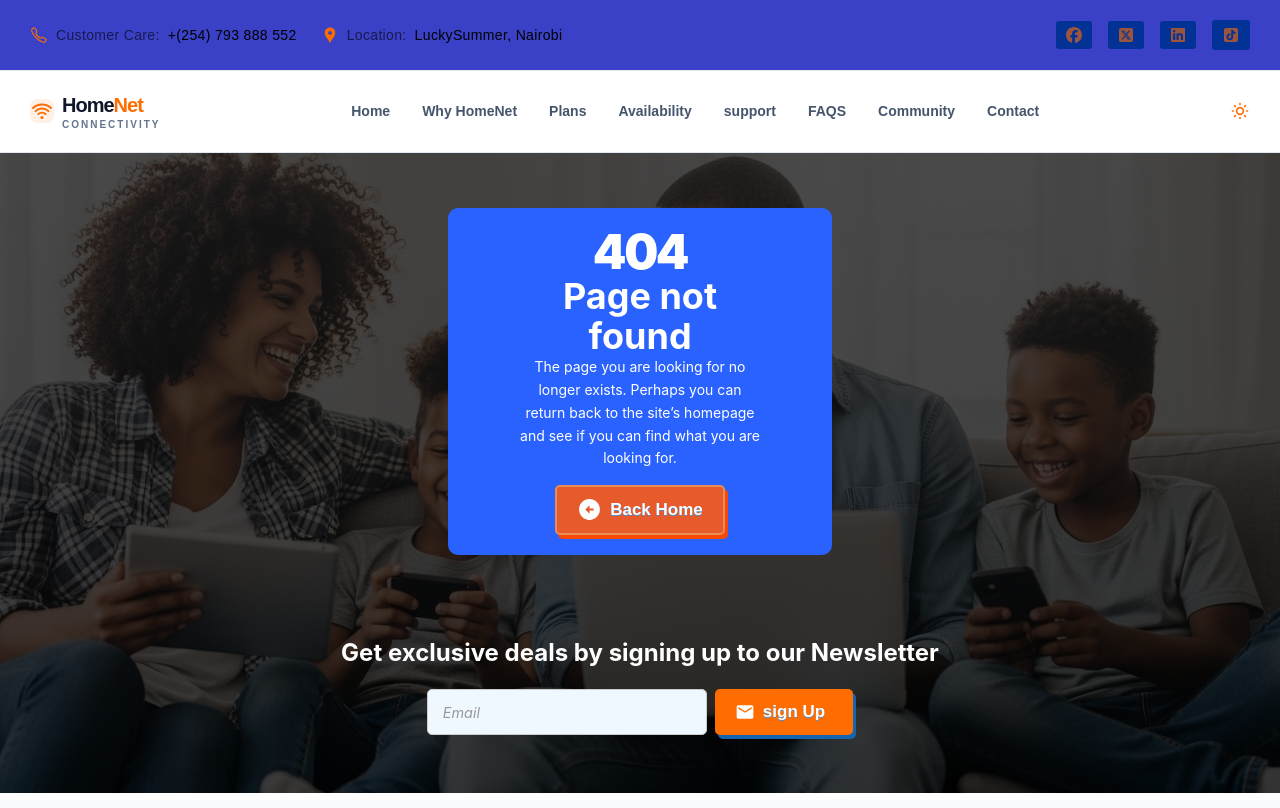
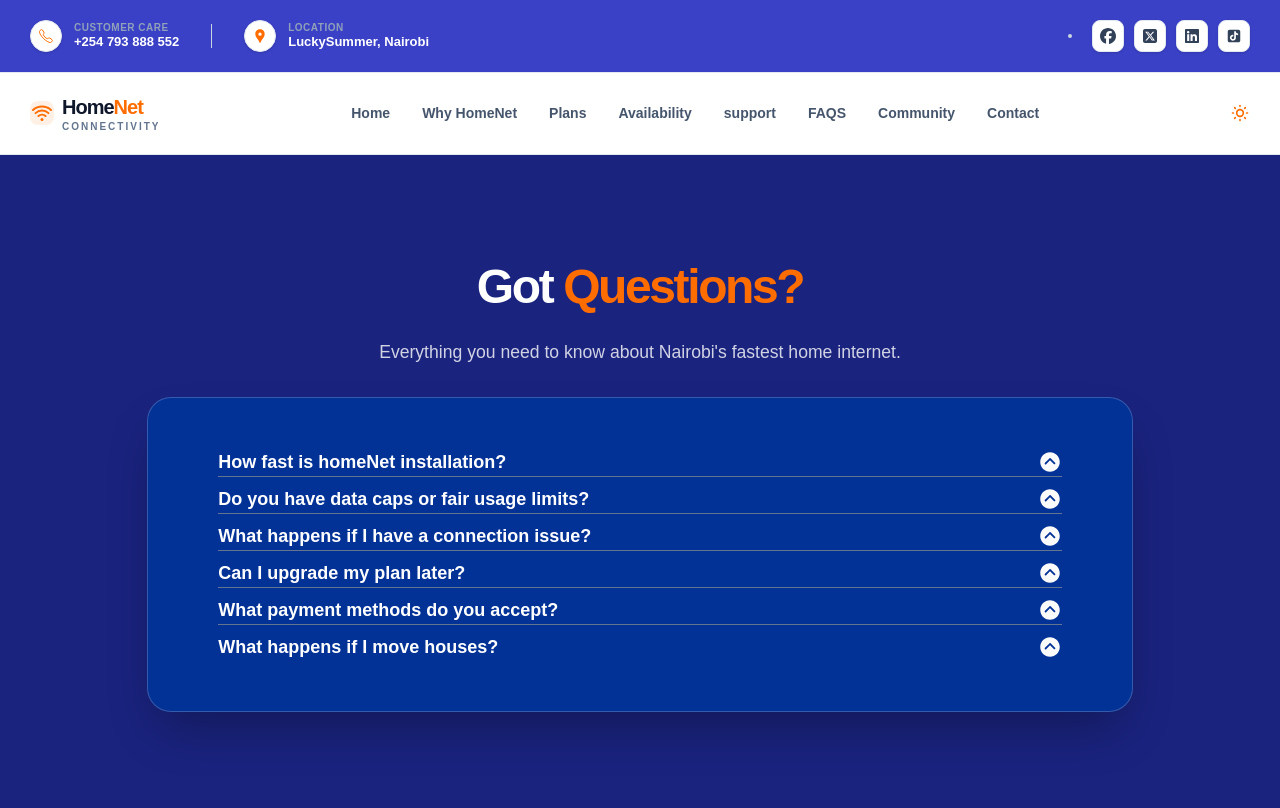
Before and after one commit to wainaina-mwangi/HomeNet, a React (Vite) app: page /FaqSection in a window 1280 px wide. Built offline with nearby package versions, Linux system fonts and the light colour scheme.

Commit message:
faqs section

```diff
--- a/src/App.jsx
+++ b/src/App.jsx
@@ -15,6 +15,8 @@ import { useState, useEffect, Suspense } from "react";
 import Loader from "./components/Loader";
 import ScrollToTop from "./components/ScrollToTop";
 import CoverageChecker from "./components/CoverageChecker";
+import FaqSection from "./components/Faq/FaqSection";
+
 
 const App = () => {
   const [initialLoading, setInitialLoading] = useState(true);
@@ -35,6 +37,7 @@ const App = () => {
       <ToastContainer position="top-center" reverseOrder={false} />
       <ThemeProvider>
         <ScrollToTop />
+
         <TopNavbar />
         <Navbar />
         <Suspense fallback={<Loader />}>
@@ -44,6 +47,8 @@ const App = () => {
             <Route path="*" element={<NotFoundPage />} />
             <Route path="/plans" element={<Plans />} />
             <Route path="/CoverageChecker" element={<CoverageChecker />} />
+            <Route path="/FaqSection" element={ <FaqSection />} />
+
           </Routes>
         </Suspense>
       </ThemeProvider>
--- a/src/components/Couresel/couresel.css
+++ b/src/components/Couresel/couresel.css
@@ -1,3 +1,6 @@
+
+
+
 @media (min-width: 1024px) {
   .hero-wrapper {
     height: 100vh;
--- a/src/components/Couresel/couresel.jsx
+++ b/src/components/Couresel/couresel.jsx
@@ -3,10 +3,10 @@ import "react-responsive-carousel/lib/styles/carousel.min.css";
 import { GoPaperAirplane } from "react-icons/go";
 import { Carousel } from "react-responsive-carousel";
 import { motion } from "framer-motion";
+import { Link } from "react-router-dom";
 import image_4 from "../../assets/IMAGE_4.png";
 import image_1 from "../../assets/IMAGE_1.png";
 import image_2 from "../../assets/IMAGE_2.png";
-import { Link } from "react-router-dom";
 
 const Couresel = () => {
   const fadeInUp = {
@@ -23,20 +23,48 @@ const Couresel = () => {
   };
 
   return (
-    <div className="carousel-wrapper hero-wrapper w-full relative overflow-hidden   mx-4 md:mx-auto  mt-6 md:mt-5">
+    <div className="carousel-wrapper hero-wrapper w-full relative overflow-hidden mx-4 md:mx-auto mt-6 md:mt-5">
+
+      <style>{`
+        .main-carousel .control-dots {
+          bottom: 25px !important;
+          display: flex !important;
+          justify-content: center !important;
+          align-items: center !important;
+          gap: 12px;
+          margin: 0 !important;
+          width: 100%;
+
+        }
+      `}</style>
+
       <Carousel
         autoPlay
         infiniteLoop
-        showIndicators={true}
         showStatus={false}
         showThumbs={false}
         interval={5000}
         stopOnHover={false}
         className="main-carousel"
+        renderIndicator={(onClickHandler, isSelected, index, label) => (
+          <li
+            className={`transition-all duration-300 ease-in-out cursor-pointer rounded-full ${
+              isSelected
+                ? "w-10 h-3 bg-brand-orange"
+                : "w-3 h-3 bg-white/40 hover:bg-white/70"
+            }`}
+            onClick={onClickHandler}
+            onKeyDown={onClickHandler}
+            value={index}
+            key={index}
+            role="button"
+            tabIndex={0}
+            aria-label={`${label} ${index + 1}`}
+          />
+        )}
       >
-        {/* --- SLIDE 1 --- */}
-
-        <div className="relative h-100 sm:h-125 md:h-150">
+        {/* --- SLIDE 1: ULTRA-FAST --- */}
+        <div className="relative h-[400px] sm:h-[500px] md:h-[600px]">
           <img
             src={image_4}
             className="h-full w-full object-cover"
@@ -52,7 +80,7 @@ const Couresel = () => {
               variants={fadeInUp}
               className="text-3xl sm:text-5xl md:text-7xl font-black text-white tracking-tighter mb-4"
             >
-              Ultra-Fast Internet that <br />{" "}
+              Ultra-Fast Internet that <br />
               <span className="text-brand-orange">feels like Home</span>
             </motion.h1>
             <motion.p
@@ -65,13 +93,13 @@ const Couresel = () => {
             <div className="flex flex-wrap justify-center gap-4">
               <Link
                 to="/plans"
-                className="btn flex items-center gap-2 bg-brand-orange hover:bg-brand-orange/70 text-white font-bold py-3 px-8 rounded-2xl transition-all active:scale-95 "
+                className="btn flex items-center gap-2 bg-brand-orange hover:bg-brand-orange/70 text-white font-bold py-3 px-8 rounded-2xl transition-all active:scale-95"
               >
                 View Our Plans <GoPaperAirplane />
               </Link>
               <Link
                 to="/contact"
-                className="btn flex items-center gap-2 bg-white/10 hover:bg-white/20  text-white border border-white/30 font-bold py-3 px-8 rounded-2xl transition-all active:scale-95"
+                className="btn flex items-center gap-2 bg-white/10 hover:bg-white/20 text-white border border-white/30 font-bold py-3 px-8 rounded-2xl transition-all active:scale-95"
               >
                 Check Coverage
               </Link>
@@ -79,9 +107,8 @@ const Couresel = () => {
           </motion.div>
         </div>
 
-        {/* --- SLIDE 2 --- */}
-
-        <div className="relative h-100 sm:h-125 md:h-150">
+        {/* --- SLIDE 2: WORK & STREAM --- */}
+        <div className="relative h-[400px] sm:h-[500px] md:h-[600px]">
           <img
             src={image_2}
             className="h-full w-full object-cover"
@@ -118,9 +145,8 @@ const Couresel = () => {
           </motion.div>
         </div>
 
-        {/* --- SLIDE 3 --- */}
-
-        <div className="relative h-100 sm:h-125 md:h-150">
+        {/* --- SLIDE 3: NAIROBI LOCAL --- */}
+        <div className="relative h-[400px] sm:h-[500px] md:h-[600px]">
           <img
             src={image_1}
             className="h-full w-full object-cover"
--- /dev/null
+++ b/src/components/Faq/Faq.css
@@ -0,0 +1,79 @@
+
+
+.faq-section {
+  padding: 6rem 1.5rem;
+  position: relative;
+  background: #1A237E;
+  display: flex;
+  align-items: center;
+  justify-content: center;
+  min-height: 10vh;
+}
+
+.faq-container {
+  width: 80%;
+  max-width: 1200px;
+  display: flex;
+  flex-direction: column;
+  align-items: center;
+}
+
+.faq-header {
+  text-align: center;
+  margin-bottom: 2rem;
+}
+
+.faq-title {
+  font-size: 3rem;
+  font-weight: 900;
+  color: white;
+  letter-spacing: -0.05em;
+  margin-bottom: 1rem;
+}
+
+.faq-title .highlight {
+  color: #FF6D00;
+}
+
+.faq-subtitle {
+  color: rgba(255, 255, 255, 0.8);
+  font-size: 1.1rem;
+}
+
+
+.faq-glass-card {
+  width: 100%;
+  padding: 30px 50px;
+  border-radius: 1.5rem;
+  backdrop-filter: blur(20px);
+  -webkit-backdrop-filter: blur(20px);
+  border: 1px solid rgba(255, 255, 255, 0.2);
+  background: #033297;
+  box-shadow: 0 25px 50px -12px rgba(0, 0, 0, 0.3);
+  transition: all 0.5s ease;
+}
+
+.faq-list {
+  display: flex;
+  flex-direction: column;
+  gap:8px;
+  margin:20px;
+}
+
+
+.dark .faq-glass-card {
+  background: rgba(255, 255, 255, 0.05);
+  border: 1px solid rgba(255, 255, 255, 0.1);
+  box-shadow: none;
+}
+
+
+@media (max-width: 768px) {
+  .faq-title {
+    font-size: 2.2rem;
+  }
+
+  .faq-section {
+    padding: 4rem 1rem;
+  }
+}
--- /dev/null
+++ b/src/components/Faq/FaqItem.jsx
@@ -0,0 +1,45 @@
+import React from "react";
+import { motion, AnimatePresence } from "framer-motion";
+import { IoIosArrowDropupCircle } from "react-icons/io";
+
+const FaqItem = ({ question, answer, isOpen, toggle }) => {
+  return (
+    <div className="border-b border-slate-500 dark:border-white/10 last:border-none">
+      <button
+        onClick={toggle}
+        className="w-full py-6 flex justify-between items-center text-left group transition-all"
+      >
+        <span className={`text-lg font-bold transition-colors duration-300 ${
+          isOpen ? "text-brand-orange" : "text-white dark:text-slate-200"
+        }`}>
+          {question}
+        </span>
+        <motion.div
+          animate={{ rotate: isOpen ? 45 : 0, color: isOpen ? "#FF6D00" : "#fbfbfc" }}
+          className="text-2xl"
+        >
+
+         <IoIosArrowDropupCircle />
+        </motion.div>
+      </button>
+
+      <AnimatePresence>
+        {isOpen && (
+          <motion.div
+            initial={{ height: 0, opacity: 0 }}
+            animate={{ height: "auto", opacity: 1 }}
+            exit={{ height: 0, opacity: 0 }}
+            transition={{ duration: 0.3, ease: "easeInOut" }}
+            className="overflow-hidden"
+          >
+            <p className="pb-9 mt-7 text-white dark:text-slate-400 leading-relaxed max-w-2xl">
+              {answer}
+            </p>
+          </motion.div>
+        )}
+      </AnimatePresence>
+    </div>
+  );
+};
+
+export default FaqItem;
--- /dev/null
+++ b/src/components/Faq/FaqSection.jsx
@@ -0,0 +1,48 @@
+import React, { useState } from "react";
+import { faqData } from "/src/constants/faqData.js";
+import FaqItem from "./FaqItem";
+import './Faq.css';
+
+const FaqSection = () => {
+  const [openIndex, setOpenIndex] = useState(null);
+
+  const handleToggle = (index) => {
+    setOpenIndex(openIndex === index ? null : index);
+  };
+
+  return (
+    <section className="faq-section">
+      <div className="faq-container">
+
+        <div className="faq-header">
+          <h2 className="faq-title">
+            Got <span className="highlight">Questions?</span>
+          </h2>
+          <p className="faq-subtitle">
+            Everything you need to know about Nairobi's fastest home internet.
+          </p>
+        </div>
+
+        <div className="faq-glass-card">
+          <div className="faq-list">
+            {faqData.map((faq, index) => (
+              <FaqItem
+                key={faq.id}
+                question={faq.question}
+                answer={faq.answer}
+                isOpen={openIndex === index}
+                toggle={() => handleToggle(index)}
+
+              />
+            ))}
+          </div>
+
+        </div>
+
+      </div>
+
+    </section>
+  );
+};
+
+export default FaqSection;
--- a/src/components/TopNavbar.jsx
+++ b/src/components/TopNavbar.jsx
@@ -5,47 +5,61 @@ import { IoCallOutline } from "react-icons/io5";
 import { MdLocationPin } from "react-icons/md";
 
 const TopNavbar = () => {
+  const socialLinks = [
+    { icon: <FaFacebook />, link: "#", label: "Facebook" },
+    { icon: <FaSquareXTwitter />, link: "#", label: "X" },
+    { icon: <FaLinkedin />, link: "#", label: "LinkedIn" },
+    { icon: <AiFillTikTok />, link: "#", label: "TikTok" },
+  ];
+
   return (
     <div
-      className="top-nav hidden sm:flex px-6 py-3 items-center justify-between text-sm transition-all duration-500
+      className="top-nav hidden sm:flex px-8 py-2.5 items-center justify-between text-[13px] transition-all duration-500
+                 bg-slate-50 text-slate-700 border-b border-slate-200
+                 dark:bg-[#020b1d]/90 dark:backdrop-blur-md dark:text-slate-300 dark:border-white/5"
+    >
 
-                    bg-slate-50 text-brand-orange-600 border-b border-slate-200
-
-                    dark:bg-brand-option dark:text-white/80 dark:border-white/5"
-    >
-      <div className="flex items-center gap-6">
-        <div className="flex items-center gap-2 font-medium tracking-wide">
-          <IoCallOutline className="text-brand-orange text-lg" />
-          <span className="opacity-60">Customer Care:</span>
-          <a
-            href="tel:+254793888552"
-            className="hover:text-brand-orange transition-colors"
-          >
-            +(254) 793 888 552
-          </a>
+      <div className="flex items-center gap-8">
+        <div className="group flex items-center gap-3">
+          <div className="flex items-center justify-center w-8 h-8 rounded-full bg-white shadow-sm border border-slate-200 group-hover:border-brand-orange/30 group-hover:bg-brand-orange/5 transition-all duration-300">
+            <IoCallOutline className="text-brand-orange text-base" />
+          </div>
+          <div className="flex flex-col leading-tight">
+            <span className="text-[10px] uppercase tracking-wider text-slate-400 font-bold">Customer Care</span>
+            <a
+              href="tel:+254793888552"
+              className="hover:text-brand-orange font-bold transition-colors text-white dark:text-slate-100"
+            >
+              +254 793 888 552
+            </a>
+          </div>
         </div>
-
-        <div className="flex items-center gap-2 font-medium tracking-wide">
-          <MdLocationPin className="text-brand-orange text-lg" />
-          <span className="opacity-60">Location:</span>
-          <span className="dark:text-white/90">LuckySummer, Nairobi</span>
+        <div className="h-6 w-[1px] bg-slate-300 dark:bg-white/10" />
+        <div className="group flex items-center gap-3">
+          <div className="flex items-center justify-center w-8 h-8 rounded-full bg-white shadow-sm border border-slate-200 group-hover:border-brand-orange/30 group-hover:bg-brand-orange/5 transition-all duration-300">
+            <MdLocationPin className="text-brand-orange text-base" />
+          </div>
+          <div className="flex flex-col leading-tight">
+            <span className="text-[10px] uppercase tracking-wider text-slate-400 font-bold">Location</span>
+            <span className="font-bold text-white dark:text-slate-100">LuckySummer, Nairobi</span>
+          </div>
         </div>
       </div>
-
-      <div>
-        <ul className="flex gap-4 items-center social_link">
-          {[
-            { icon: <FaFacebook size={16} />, link: "#" },
-            { icon: <FaSquareXTwitter size={16} />, link: "#" },
-            { icon: <FaLinkedin size={16} />, link: "#" },
-            { icon: <AiFillTikTok size={18} />, link: "#" },
-          ].map((social, index) => (
-            <li key={index}>
+      <div className="flex items-center gap-5">
+        <div className="h-1 w-1 rounded-full bg-slate-300 dark:bg-white/20" />
+        <ul className="flex gap-2.5 items-center  ">
+          {socialLinks.map((social, index) => (
+            <li key={index} className='list-none'  >
               <a
                 href={social.link}
-                className="opacity-60 hover:opacity-100 hover:text-brand-orange transition-all duration-300"
+                aria-label={social.label}
+                className="flex items-center justify-center w-8 h-8 rounded-lg
+                           bg-white border border-slate-200 text-white-200 shadow-sm
+                           hover:text-white hover:bg-brand-orange hover:border-brand-orange hover:-translate-y-1
+                           dark:bg-white/5 dark:border-white/10 dark:hover:bg-brand-orange
+                           transition-all duration-300 ease-out "
               >
-                {social.icon}
+                {React.cloneElement(social.icon, { size: 16 })}
               </a>
             </li>
           ))}
--- /dev/null
+++ b/src/constants/faqData.js
@@ -0,0 +1,35 @@
+export const faqData = [
+  {
+    id: 1,
+    question: "How fast is homeNet installation?",
+    answer: "We pride ourselves on speed. Once you've selected a plan, our Nairobi-based technical team typically completes installation within 24 hours."
+  },
+  {
+    id: 2,
+    question: "Do you have data caps or fair usage limits?",
+    answer: "No. All homeNet plans are truly unlimited. We don't throttle your speeds, no matter how much you stream, work, or game."
+  },
+  {
+    id: 3,
+    question: "What happens if I have a connection issue?",
+    answer: "Our support team is local. You can reach us via the TopNavbar contact details 24/7 for immediate troubleshooting and on-site support."
+  },
+  {
+    id: 4,
+    question: "Can I upgrade my plan later?",
+    answer: "Yes! You can upgrade or downgrade your plan at any time through your account dashboard or by contacting our support team."
+  },
+  {
+    id: 5,
+    question: "What payment methods do you accept?",
+    answer: "We make payments easy via M-Pesa. You can pay through our Lipa na M-Pesa Paybill number found on your monthly invoice or via the user dashboard."
+  },
+  {
+    id: 6,
+    question: "What happens if I move houses?",
+    answer: "If you move to an area within our coverage, we'll shift your connection for a small relocation fee. Just notify us 48 hours before your move."
+  }
+];
+
+
+export default faqData;
--- a/src/mockData/mockData.js
+++ b/src/mockData/mockData.js
@@ -32,7 +32,7 @@ export const NavbarMenu = [
   {
     id: 6,
     title: "FAQS",
-    link: "faqs",
+    link: "FaqSection ",
   },
   {
     id: 7,
--- a/src/pages/Home.jsx
+++ b/src/pages/Home.jsx
@@ -5,6 +5,8 @@ import WhyProcess from '../components/WhyProcess'
 import Services from '../components/Services'
 import Plans from "../components/Plans"
 import Availability from '../components/CoverageChecker'
+
+import FaqSection from "../components/Faq/FaqSection";
 
 
 const Home = () => {
@@ -16,7 +18,7 @@ const Home = () => {
      <WhyProcess/>
      <Plans/>
      <Availability/>
-
+     <FaqSection />
 
     </div>
   )
```
Also changed, not shown: src/index.css (+1 -11 lines).
